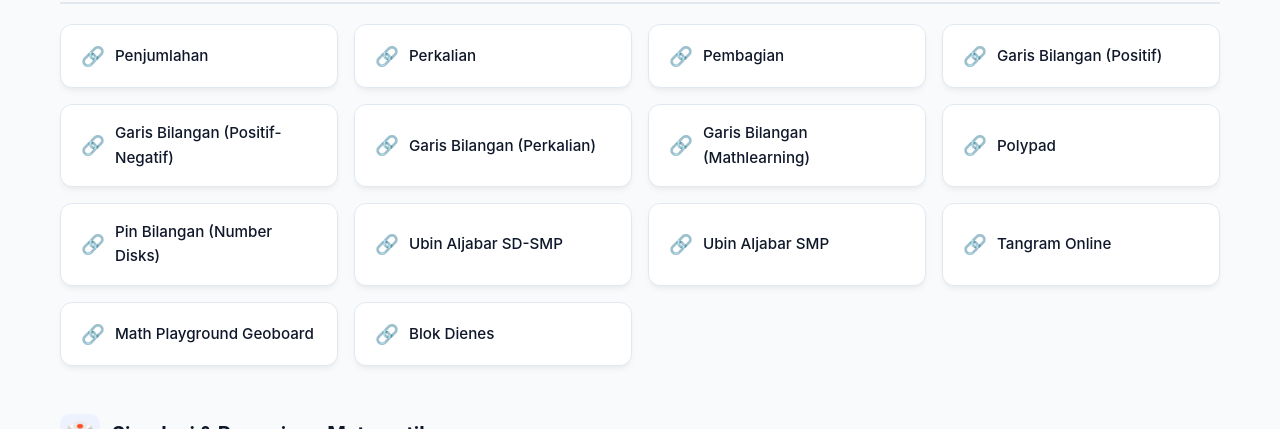
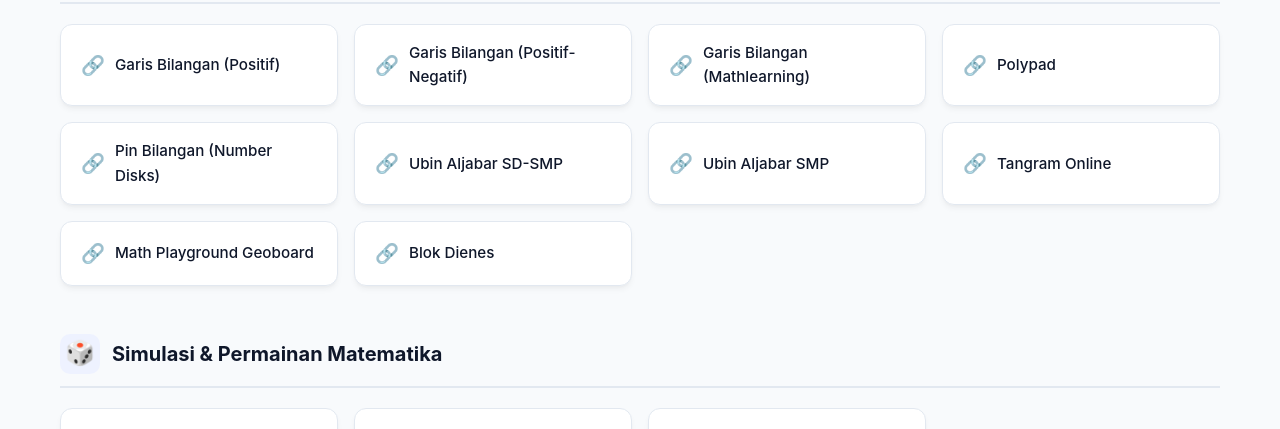
Before and after one commit to labsdigital/media, a plain HTML site: page index2.html in a window 1280 px wide. Shown: the part 671-1100 px from the top of the page. Drawn offline with Linux system fonts and the light colour scheme.

Commit message:
Update index2.html

```diff
--- a/index2.html
+++ b/index2.html
@@ -229,40 +229,44 @@
     </main>
 
     <script>
-        // --- DATA STRUKTUR ---
+        // --- DATA STRUKTUR DENGAN URL LENGKAP ---
         const data = [
             {
                 title: "Aplikasi Pembelajaran",
                 icon: "🎓",
                 items: [
-                    { name: "Lab Virtual BBGP DIY", url: "#" },
-                    { name: "Mathigom Polypad", url: "#" },
-                    { name: "PHet Colorado", url: "#" },
-                    { name: "Geogebra Online", url: "#" },
-                    { name: "Geogebra Download", url: "#" },
-                    { name: "Desmos Calculator", url: "#" },
-                    { name: "Desmos Geometry", url: "#" }
+                    { name: "Lab Virtual BBGP DIY", url: "https://bbgtkdiy.kemendikdasmen.go.id/labvirtual/" },
+                    { name: "Mathigon Polypad", url: "https://mathigon.org/polypad" },
+                    { name: "PHet Colorado", url: "https://phet.colorado.edu/" },
+                    { name: "Geogebra Online", url: "https://www.geogebra.org/" },
+                    { name: "Geogebra Download", url: "https://www.geogebra.org/download" },
+                    { name: "Desmos Calculator", url: "https://www.desmos.com/calculator" },
+                    { name: "Desmos Geometry", url: "https://www.desmos.com/geometry" }
                 ]
             },
             {
                 title: "Aplikasi Interaktif Matematika",
                 icon: "💡",
                 items: [
-                    { name: "Penjumlahan", url: "#" }, { name: "Perkalian", url: "#" }, { name: "Pembagian", url: "#" },
-                    { name: "Garis Bilangan (Positif)", url: "#" }, { name: "Garis Bilangan (Positif-Negatif)", url: "#" },
-                    { name: "Garis Bilangan (Perkalian)", url: "#" }, { name: "Garis Bilangan (Mathlearning)", url: "#" },
-                    { name: "Polypad", url: "#" }, { name: "Pin Bilangan (Number Disks)", url: "#" },
-                    { name: "Ubin Aljabar SD-SMP", url: "#" }, { name: "Ubin Aljabar SMP", url: "#" },
-                    { name: "Tangram Online", url: "#" }, { name: "Math Playground Geoboard", url: "#" }, { name: "Blok Dienes", url: "#" }
+                    { name: "Garis Bilangan (Positif)", url: "https://bbgpdiy.kemdikbud.go.id/lab/GarisBilangan1/" },
+                    { name: "Garis Bilangan (Positif-Negatif)", url: "http://edutekno.github.io/garisbilangan10" },
+                    { name: "Garis Bilangan (Mathlearning)", url: "https://apps.mathlearningcenter.org/number-line/" },
+                    { name: "Polypad", url: "https://mathigon.org/polypad" },
+                    { name: "Pin Bilangan (Number Disks)", url: "https://mathigon.org/polypad/#numbers" },
+                    { name: "Ubin Aljabar SD-SMP", url: "https://bbgpdiy.kemdikbud.go.id/lab/kaljabarsd/" },
+                    { name: "Ubin Aljabar SMP", url: "https://bbgpdiy.kemdikbud.go.id/lab/kaljabarsmp" },
+                    { name: "Tangram Online", url: "http://www.tangramonline.com/" },
+                    { name: "Math Playground Geoboard", url: "https://www.mathplayground.com/geoboard.html" },
+                    { name: "Blok Dienes", url: "https://mathigon.org/polypad" }
                 ]
             },
             {
                 title: "Simulasi & Permainan Matematika",
                 icon: "🎲",
                 items: [
-                    { name: "Simulasi Perkalian", url: "#" },
-                    { name: "Simulasi Pembagian", url: "#" },
-                    { name: "Perkalian dengan Model Area", url: "#" }
+                    { name: "Simulasi Perkalian", url: "https://phet.colorado.edu/en/math-simulations/" },
+                    { name: "Simulasi Pembagian", url: "https://phet.colorado.edu/en/math-simulations/" },
+                    { name: "Perkalian dengan Model Area", url: "https://phet.colorado.edu/en/math-simulations/" }
                 ]
             },
             {
@@ -282,51 +286,71 @@
                 title: "Alat Peraga Digital",
                 icon: "🧰",
                 items: [
-                    { name: "Math Playground Geoboard", url: "#" }, { name: "Mathsbot Geoboard", url: "#" },
-                    { name: "Toy Theater Geoboard", url: "#" }, { name: "Room Recess Geoboard", url: "#" }, { name: "Geobasic", url: "#" },
-                    { name: "Mathigon Tangram", url: "#" }, { name: "Tangram Online", url: "#" }, { name: "Kemdikbud Tangram", url: "#" },
-                    { name: "Mathigon Polypad", url: "#" }, { name: "BlocksCAD", url: "#" }, { name: "3DC.io", url: "#" }
+                    { name: "Math Playground Geoboard", url: "https://www.mathplayground.com/geoboard.html" },
+                    { name: "Mathsbot Geoboard", url: "https://mathsbot.com/manipulatives/geoboard" },
+                    { name: "Toy Theater Geoboard", url: "https://toytheater.com/geoboard/" },
+                    { name: "Room Recess Geoboard", url: "https://www.roomrecess.com/Tools/Geoboard/play.html" },
+                    { name: "Geobasic", url: "http://edutekno.github.io/geobasic" },
+                    { name: "Mathigon Tangram", url: "https://id.mathigon.org/tangram" },
+                    { name: "Tangram Online", url: "http://www.tangramonline.com/" },
+                    { name: "Kemdikbud Tangram", url: "https://bbgpdiy.kemdikbud.go.id/lab/tangram/" },
+                    { name: "Mathigon Polypad", url: "https://id.mathigon.org/polypad" },
+                    { name: "BlocksCAD", url: "https://bbgpdiy.kemdikbud.go.id/lab/BlocksCAD/" },
+                    { name: "3DC.io", url: "https://3dc.io/app/" }
                 ]
             },
             {
                 title: "Simulasi/Permainan Digital",
                 icon: "🕹️",
                 items: [
-                    { name: "Polyup Challenges", url: "#" }, { name: "SolveMe Mobiles", url: "#" },
-                    { name: "SolveMe Who Am I", url: "#" }, { name: "SolveMe Mystery Grid", url: "#" },
-                    { name: "NRich Factmult", url: "#" }, { name: "PhET Colorado Math", url: "#" }
+                    { name: "Polyup Challenges", url: "https://www.polyup.com/" },
+                    { name: "SolveMe Mobiles", url: "https://solveme.edc.org/mobiles" },
+                    { name: "SolveMe Who Am I", url: "https://solveme.edc.org/whoami" },
+                    { name: "SolveMe Mystery Grid", url: "https://solveme.edc.org/mysterygrid" },
+                    { name: "NRich Factmult", url: "https://nrich.maths.org/factmult/" },
+                    { name: "PhET Colorado Math", url: "https://phet.colorado.edu/en/math-simulations/" }
                 ]
             },
             {
                 title: "Aritmetika",
                 icon: "🔢",
                 items: [
-                    { name: "Snowball Smash", url: "#" }, { name: "Subtraction Games", url: "#" },
-                    { name: "Maths Fishing Multiplication", url: "#" }, { name: "Stone Age Stu Times Tables", url: "#" },
-                    { name: "Multiplication Games", url: "#" }, { name: "Division Maths Road Hopper", url: "#" },
-                    { name: "Fraction Addition", url: "#" }, { name: "Fraction Game", url: "#" }
+                    { name: "Snowball Smash", url: "https://mathsframe.co.uk/en/resources/resource/563/Snowball-Smash" },
+                    { name: "Subtraction Games", url: "https://mathsframe.co.uk/en/resources/resource/270/Subtraction-Crystal-Crash" },
+                    { name: "Maths Fishing Multiplication", url: "https://mathsframe.co.uk/en/resources/resource/306/Maths-Fishing-Multiplication" },
+                    { name: "Stone Age Stu Times Tables", url: "https://mathsframe.co.uk/en/resources/resource/544/Stone-Age-Stu-Times-Tables" },
+                    { name: "Multiplication Games", url: "https://www.mathplayground.com/index_multiplication_division.html" },
+                    { name: "Division Maths Road Hopper", url: "https://mathsframe.co.uk/en/resources/resource/551/Division-Maths-Road-Hopper" },
+                    { name: "Fraction Addition", url: "https://www.sheppardsoftware.com/math/fractions/addition-game/" },
+                    { name: "Fraction Game", url: "https://www.nctm.org/Classroom-Resources/Illuminations/Interactives/Fraction-Game/" }
                 ]
             },
             {
                 title: "Keliling dan Luas",
                 icon: "📏",
                 items: [
-                    { name: "Area Builder", url: "#" }, { name: "Save The Park", url: "#" },
-                    { name: "Area Blocks", url: "#" }, { name: "Area Perimeter Explorer", url: "#" }, { name: "Perimeter Snatch Jr", url: "#" }
+                    { name: "Area Builder", url: "https://phet.colorado.edu/sims/html/area-builder/latest/area-builder_en.html" },
+                    { name: "Save The Park", url: "https://pbskids.org/games/play/cyberchase-park-game/8474" },
+                    { name: "Area Blocks", url: "https://www.mathplayground.com/area_blocks.html" },
+                    { name: "Area Perimeter Explorer", url: "https://toytheater.com/area-perimeter-explorer/" },
+                    { name: "Perimeter Snatch Jr", url: "https://www.mathplayground.com/perimeter_snatch_jr.html" }
                 ]
             },
             {
                 title: "Pengukuran Sudut",
                 icon: "📐",
                 items: [
-                    { name: "Alien Angles", url: "#" }, { name: "Angle Alien Attack", url: "#" }, { name: "JMathPage", url: "#" }
+                    { name: "Alien Angles", url: "https://www.mathplayground.com/alienangles.html" },
+                    { name: "Angle Alien Attack", url: "https://mathsframe.co.uk/en/resources/resource/470/Angle-Alien-Attack" },
+                    { name: "JMathPage", url: "https://www.jmathpage.com/" }
                 ]
             },
             {
                 title: "Bidang Datar",
                 icon: "🔺",
                 items: [
-                    { name: "Coordinates Alien Attack", url: "#" }, { name: "Game Over Gopher", url: "#" }
+                    { name: "Coordinates Alien Attack", url: "https://mathsframe.co.uk/en/resources/resource/469/Coordinates-Alien-Attack" },
+                    { name: "Game Over Gopher", url: "https://mathsnacks.com/game-over-gopher.html" }
                 ]
             },
             {
@@ -342,17 +366,21 @@
                 title: "Tools Offline / Non-Interaktif",
                 icon: "📝",
                 items: [
-                    { name: "Education.com Worksheet", url: "#" }, { name: "Super Teacher Worksheets", url: "#" },
-                    { name: "Liveworksheet", url: "#" }, { name: "The Word Search Maker", url: "#" },
-                    { name: "Puzzle Maker", url: "#" }, { name: "Dads Worksheets", url: "#" }, { name: "Mathfun Worksheets", url: "#" }
+                    { name: "Education.com Worksheet", url: "https://www.education.com/worksheet-generator/" },
+                    { name: "Super Teacher Worksheets", url: "https://www.superteacherworksheets.com/" },
+                    { name: "Liveworksheet", url: "https://www.liveworksheets.com/" },
+                    { name: "The Word Search Maker", url: "https://thewordsearch.com/maker/" },
+                    { name: "Puzzle Maker", url: "https://puzzlemaker.discoveryeducation.com/" },
+                    { name: "Dads Worksheets", url: "https://www.dadsworksheets.com/" },
+                    { name: "Mathfun Worksheets", url: "https://www.mathfunworksheets.com/" }
                 ]
             },
             {
                 title: "Aplikasi 3D Modeling",
                 icon: "🧊",
                 items: [
-                    { name: "3DBlockscad", url: "#" },
-                    { name: "3DC.io", url: "#" },
+                    { name: "3DBlockscad", url: "https://www.blockscad3d.com/editor/" },
+                    { name: "3DC.io", url: "https://3dc.io/app/" },
                     { name: "🎥 Tutorial 3DC.io", url: "https://www.youtube.com/watch?v=flvMTSZxagc" },
                     { name: "🎥 Tutorial BlocksCAD", url: "https://www.youtube.com/watch?v=dAhgZsHs4cU&list=PLXep4PHdzlPMV-Z4WC4HllZ9eZaEjmZz1" }
                 ]
```
